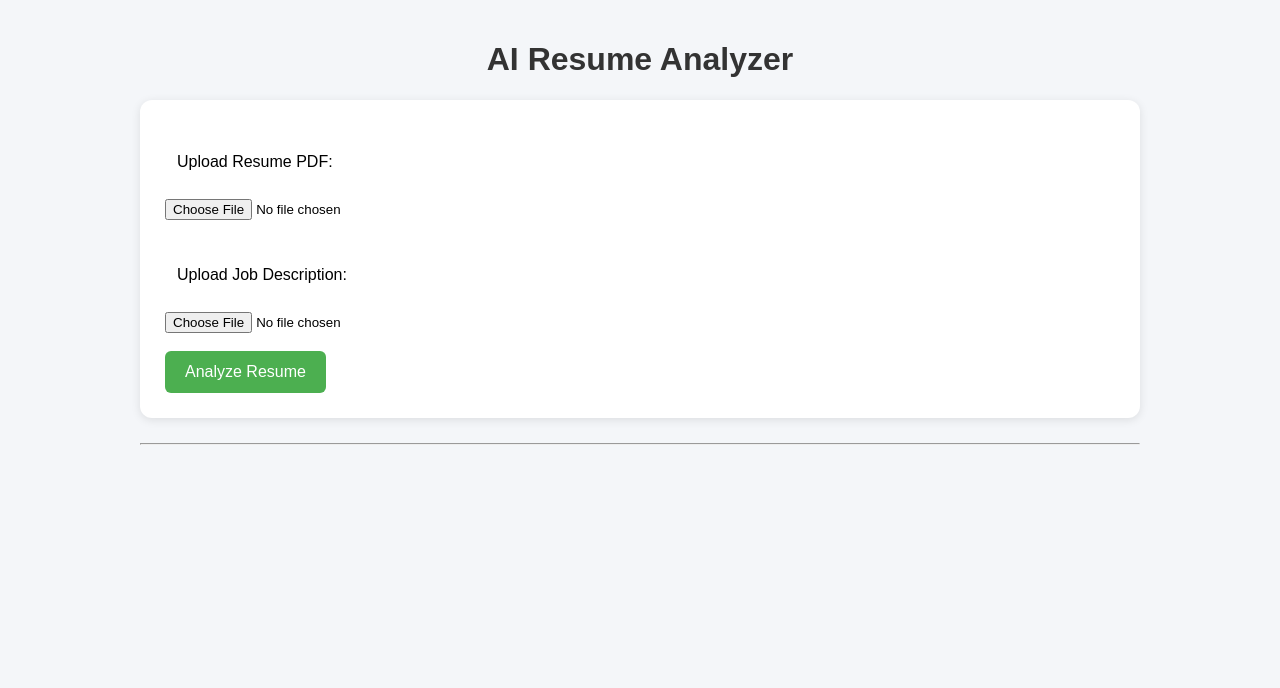
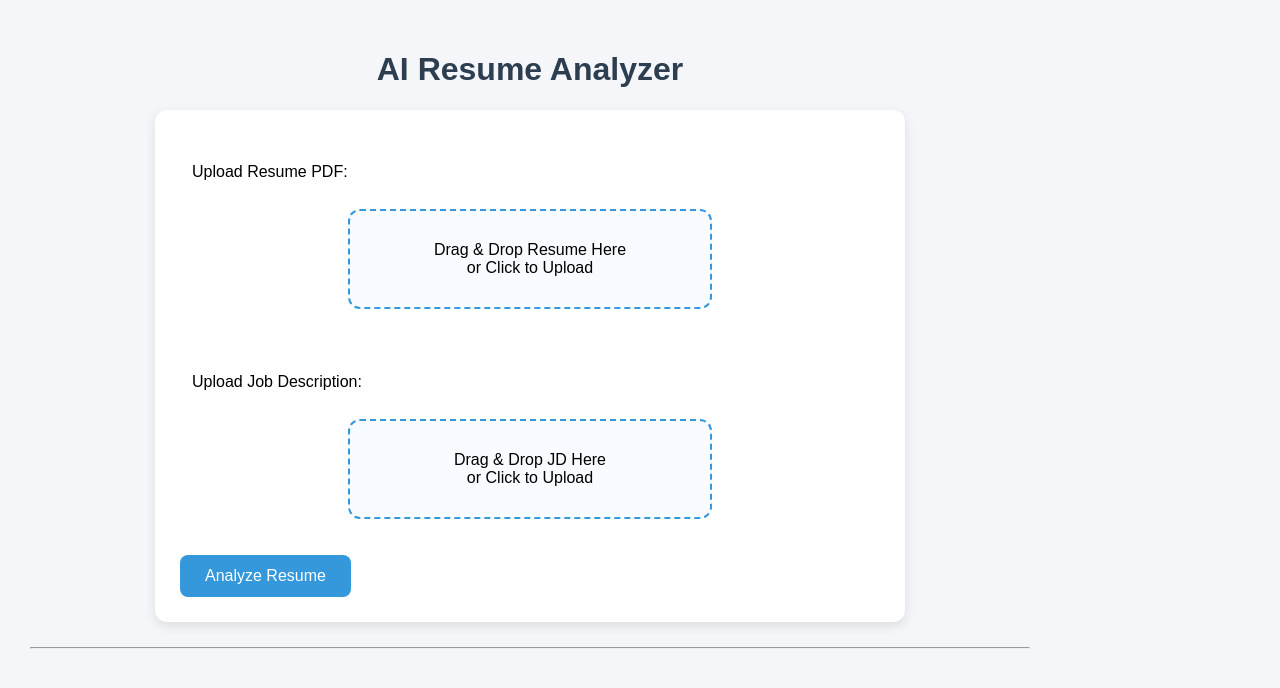
Before and after one commit to Kavya980/AI_Resume_Analyzer, a Flask app: page / in a window 1280 px wide. Shown: the top 688 px of the page. Run offline with Flask 3, Linux system fonts and the light colour scheme.

Commit message:
Simplify file upload interface

```diff
--- a/app.py
+++ b/app.py
@@ -15,6 +15,9 @@ def home():
 
       resume_file = request.files["resume"]
       jd_file = request.files["jd"]
+
+      print("Resume filename:", resume_file.filename)
+      print("JD filename:", jd_file.filename)
 
       resume_path = "uploads/" + resume_file.filename
       jd_path = "uploads/" + jd_file.filename
@@ -56,8 +59,6 @@ def home():
 
       skill_gap_feedback = get_skill_gap_feedback(missing_jd_skills)
 
-
-
       return render_template(
       "index.html",
       analysis_done = True,
--- a/static/style.css
+++ b/static/style.css
@@ -2,34 +2,38 @@ body {
     font-family: Arial, sans-serif;
     background-color: #f4f6f9;
     max-width: 1000px;
-    margin: auto;
-    padding: 20px;
+    margin: 0;
+    padding: 30px;
 }
 
 h1 {
     text-align: center;
-    color: #333;
+    color: #2c3e50;
 }
 
 form {
     background: white;
     padding: 25px;
+     max-width: 700px;
+    margin: auto;
+    padding: 25px;
     border-radius: 12px;
-    box-shadow: 0px 2px 10px rgba(0,0,0,0.1);
+    box-shadow: 0px 4px 12px rgba(0,0,0,0.1);
     margin-bottom: 25px;
 }
 
 button {
-    background-color: #4CAF50;
+    background-color: #3498db;
     color: white;
     border: none;
-    padding: 12px 20px;
-    border-radius: 6px;
+    padding: 12px 25px;
+    border-radius: 8px;
     cursor: pointer;
     font-size: 16px;
 }
 
 button:hover {
+    background: #2980b9;
     opacity: 0.9;
 }
 
@@ -71,3 +75,44 @@ p {
     font-weight: bold;
     margin-bottom: 20px;
 }
+
+.upload-box{
+    display:block;
+    width:300px;
+    margin:auto;
+    padding:30px;
+    border:2px dashed #3498db;
+    border-radius:12px;
+    text-align:center;
+    cursor:pointer;
+    background:#f8fbff;
+    transition:0.3s;
+}
+
+.upload-box:hover{
+    background:#eaf4ff;
+    transform:scale(1.02);
+}
+
+.result-card{
+    background: white;
+    padding: 20px;
+    margin-top: 20px;
+    border-radius: 12px;
+    box-shadow: 0px 4px 10px rgba(0,0,0,0.08);
+}
+
+.progress-bar{
+    width: 100%;
+    background: #ddd;
+    border-radius: 20px;
+    overflow: hidden;
+}
+
+.progress-fill{
+    background: #2ecc71;
+    color: white;
+    text-align: center;
+    padding: 8px;
+    font-weight: bold;
+}
--- a/templates/index.html
+++ b/templates/index.html
@@ -14,12 +14,34 @@
     <form method="POST" enctype="multipart/form-data">
 
         <p>Upload Resume PDF:</p>
-        <input type="file" name="resume">
+
+<label for="resume" class="upload-box" id="resume-box">
+    Drag & Drop Resume Here<br>
+    or Click to Upload
+</label>
+
+<input
+    type="file"
+    id="resume"
+    name="resume"
+    hidden
+>
 
         <br><br>
 
         <p>Upload Job Description:</p>
-        <input type="file" name="jd">
+
+<label for="jd" class="upload-box" id="jd-box">
+    Drag & Drop JD Here<br>
+    or Click to Upload
+</label>
+
+<input
+    type="file"
+    id="jd"
+    name="jd"
+    hidden
+>
 
         <br><br>
 
@@ -34,18 +56,18 @@ ALL RESULTS HERE
 
 
 {% if found_skills %}
+<div class="result-card">
 
     <h2>ATS Score</h2>
 
     <div class="progress-bar">
-    <div
-        class="progress-fill"
-        style="width: {{ ats_score }}%;"
-    >
+        <div class="progress-fill"
+             style="width: {{ ats_score }}%;">
              {{ ats_score }}%
         </div>
     </div>
 
+</div>
 <!--<h2>ATS Score</h2>
 
 <p>{{ ats_score }}/100</p>
@@ -55,14 +77,19 @@ ALL RESULTS HERE
 
 {% if match_score %}
 
+<div class="result-card">
+
     <h2>Job Match Score</h2>
-<p>
-    <strong>{{ match_score }}%</strong>
-</p>
+
+    <p><strong>{{ match_score }}%</strong></p>
+
+</div>
 {% endif %}
 
 
 {% if recommended_role %}
+
+<div class="result-card">
 
     <h2>Recommended Career Role</h2>
 
@@ -70,9 +97,13 @@ ALL RESULTS HERE
         {{ recommended_role }}
     </div>
 
+</div>
+
 {% endif %}
 
 {% if role_scores %}
+
+<div class="result-card">
 
     <h2>Career Fit Analysis</h2>
 
@@ -84,11 +115,13 @@ ALL RESULTS HERE
         {% endfor %}
     </ul>
 
+</div>
 {% endif %}
 
 
 {% if found_skills %}
 
+<div class="result-card">
 <h2>Skills Found</h2>
 
 <ul>
@@ -96,12 +129,13 @@ ALL RESULTS HERE
         <li>{{ skill }}</li>
     {% endfor %}
 </ul>
-
+</div>
 {% endif %}
 
 
 {% if matched_skills %}
 
+<div class="result-card">
 <h2>Matched Skills</h2>
 
 <ul>
@@ -109,13 +143,14 @@ ALL RESULTS HERE
         <li>{{ skill }}</li>
     {% endfor %}
 </ul>
-
+</div>
 {% endif %}
 
 
 
 {% if missing_skills %}
 
+<div class="result-card">
 <h2>Missing General Skills</h2>
 
 <ul>
@@ -123,12 +158,12 @@ ALL RESULTS HERE
         <li>{{ skill }}</li>
     {% endfor %}
 </ul>
-
+</div>
 {% endif %}
 
 
 {% if missing_jd_skills %}
-
+<div class="result-card">
 <h2>Skills Missing For Job</h2>
 
 <ul>
@@ -136,20 +171,22 @@ ALL RESULTS HERE
         <li>{{ skill }}</li>
     {% endfor %}
 </ul>
-
+</div>
 {% endif %}
 
 {% if skill_gap_feedback %}
 
+<div class="result-card">
 <h2>Skill Gap Analysis</h2>
 
 <p>{{ skill_gap_feedback }}</p>
-
+</div>
 {% endif %}
 
 
 {% if suggestions %}
 
+<div class="result-card">
 <h2>Suggestions</h2>
 
 <ul>
@@ -158,8 +195,64 @@ ALL RESULTS HERE
     {% endfor %}
 </ul>
 
+</div>
 {% endif %}
 
 {% endif %}
+
+
+<script>
+
+document.getElementById("resume").addEventListener("change", function() {
+
+    document.getElementById("resume-box").innerHTML =
+        "Selected: " + this.files[0].name;
+
+});
+
+document.getElementById("jd").addEventListener("change", function() {
+
+    document.getElementById("jd-box").innerHTML =
+        "Selected: " + this.files[0].name;
+
+});
+
+const resumeBox = document.getElementById("resume-box");
+const resumeInput = document.getElementById("resume");
+
+resumeBox.addEventListener("dragover", function(e) {
+    e.preventDefault();
+});
+
+resumeBox.addEventListener("drop", function(e) {
+    e.preventDefault();
+
+    const dt = new DataTransfer();
+
+    dt.items.add(e.dataTransfer.files[0]);
+
+    resumeInput.files = dt.files;
+
+    resumeBox.innerHTML =
+        "Selected: " + dt.files[0].name;
+});
+
+const jdBox = document.getElementById("jd-box");
+const jdInput = document.getElementById("jd");
+
+jdBox.addEventListener("drop", function(e) {
+    e.preventDefault();
+
+    const dt = new DataTransfer();
+
+    dt.items.add(e.dataTransfer.files[0]);
+
+    jdInput.files = dt.files;
+
+    jdBox.innerHTML =
+        "Selected: " + dt.files[0].name;
+});
+
+</script>
 </body>
 </html>
```
Lines whose indentation alone changed are shown as unchanged.
